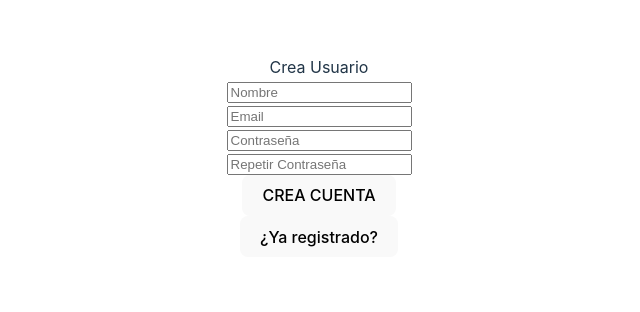
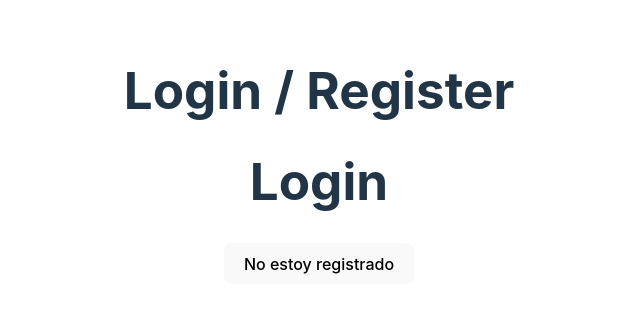
Before and after one commit to juditmaria/proyecto-final-equipo08, a React (Vite) app in the folder react/: page / in a window 1280 px wide. Shown: the part 244-556 px from the top of the page, without its empty margins (321-961 px from the left). Built offline with nearby package versions, Linux system fonts and the light colour scheme.

Commit message:
Basic Register (with LoginRegister)

```diff
--- a/react/src/App.jsx
+++ b/react/src/App.jsx
@@ -1,18 +1,34 @@
-import { useState } from 'react'
-import reactLogo from './assets/react.svg'
-import viteLogo from '/vite.svg'
+import { useState, useEffect } from 'react'
 import './App.css'
+import { UserContext } from "./userContext";
 import LoginRegister from './auth/LoginRegister'
-import { Register } from './auth/Register'
 
 function App() {
-  const [count, setCount] = useState(0)
+  const [authToken, setAuthToken] = useState("");
+
+  useEffect(() => {
+    // Comprueba si hay un token en el almacenamiento local al cargar la página
+    const storedAuthToken = localStorage.getItem("authToken");
+    if (storedAuthToken) {
+      setAuthToken(storedAuthToken);
+    }
+  }, []);
+
+  const handleSetAuthToken = (token) => {
+    // Guarda el token en el almacenamiento local y en el estado
+    localStorage.setItem("authToken", token);
+    setAuthToken(token);
+  };
 
   return (
     <>
-      {/* <LoginRegister /> */}
-      <Register />
-
+      <UserContext.Provider value={{ authToken, setAuthToken: handleSetAuthToken }}  >
+        {authToken !== "" ? (
+          <>
+            <h1>Inicio</h1>
+          </>
+        ) : <LoginRegister />}
+      </UserContext.Provider>
     </>
   )
 }
--- a/react/src/auth/Login.jsx
+++ b/react/src/auth/Login.jsx
@@ -1,9 +1,10 @@
 import React from 'react'
 
-export const Login = () => {
+export const Login = ({ setLogin }) => {
   return (
     <div>
       <h1>Login</h1>
+      <button onClick={() => setLogin(false)}>No estoy registrado</button>
     </div>
   )
 }
--- a/react/src/auth/Register.jsx
+++ b/react/src/auth/Register.jsx
@@ -1,5 +1,6 @@
-import React, { useState } from "react";
-import {URL_API} from '../constants';
+import React, { useState, useContext } from "react";
+import { URL_API } from '../constants';
+import { UserContext } from "../userContext";
 
 export const Register = () => {
   const [formData, setFormData] = useState({
@@ -8,6 +9,7 @@ export const Register = () => {
     password: "",
     password2: "",
   });
+  const { setAuthToken } = useContext(UserContext);
   const [error, setError] = useState(null);
 
   const handleChange = (e) => {
@@ -16,6 +18,12 @@ export const Register = () => {
 
   const handleRegister = async (e) => {
     e.preventDefault();
+
+    // Verifica si las contraseñas coinciden
+    if (formData.password !== formData.password2) {
+      setError("Las contraseñas no coinciden");
+      return;
+    }
 
     try {
       const response = await fetch(URL_API+"register", {
@@ -31,8 +39,15 @@ export const Register = () => {
         throw new Error(errorData.message);
       }
 
+      const responseData = await response.json();
+
+      const saveAuthToken = responseData.authToken;
+      setAuthToken(saveAuthToken);
+
       // Maneja la respuesta como desees
-      console.log("Usuario registrado con éxito");
+      console.log("Usuario registrado con éxito", formData);
+      //console.log("Token de autenticación:", authToken);
+
     } catch (error) {
       setError(error.message);
     }
--- /dev/null
+++ b/react/src/userContext.js
@@ -0,0 +1,3 @@
+import { createContext } from "react";
+
+export const UserContext = createContext(null);
```
